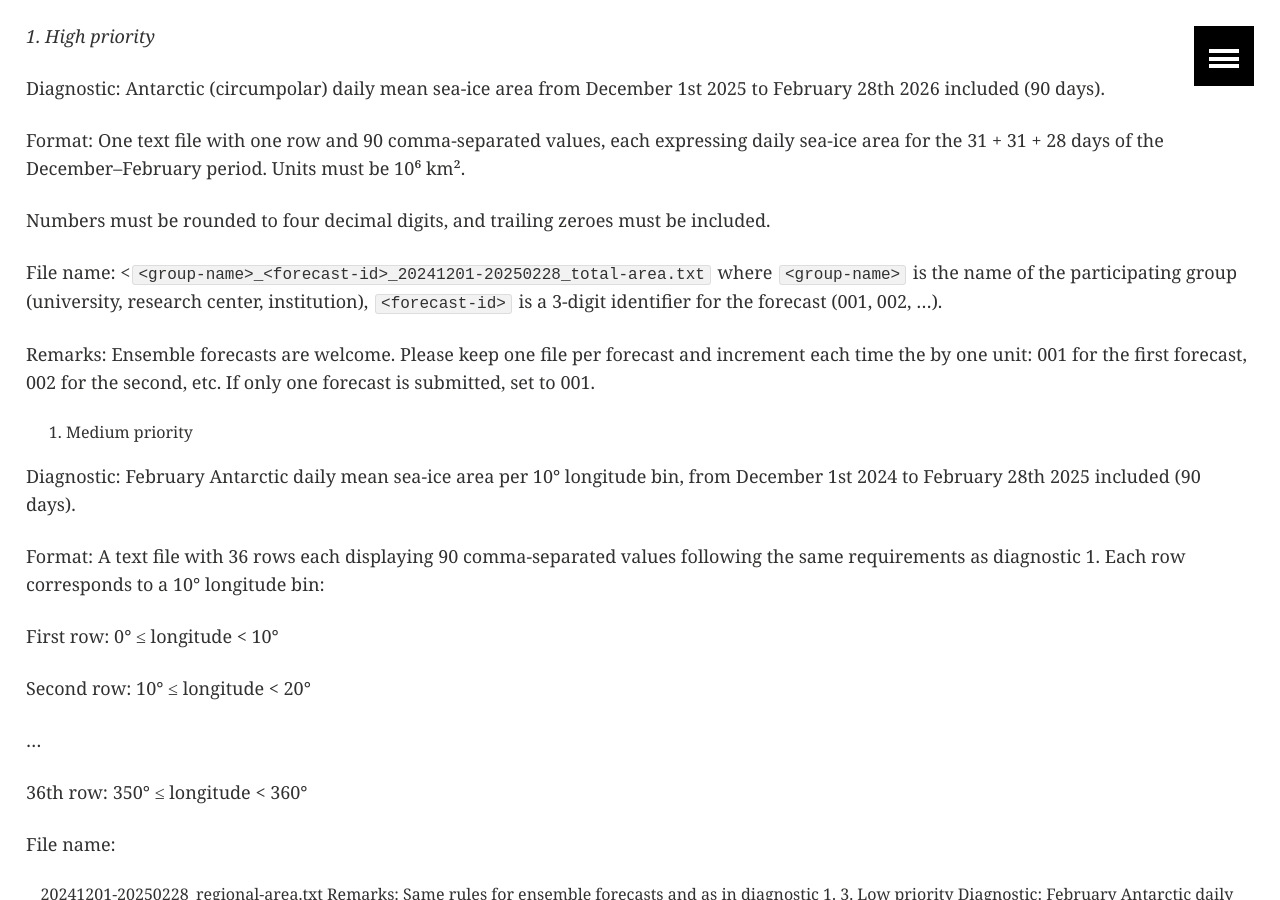
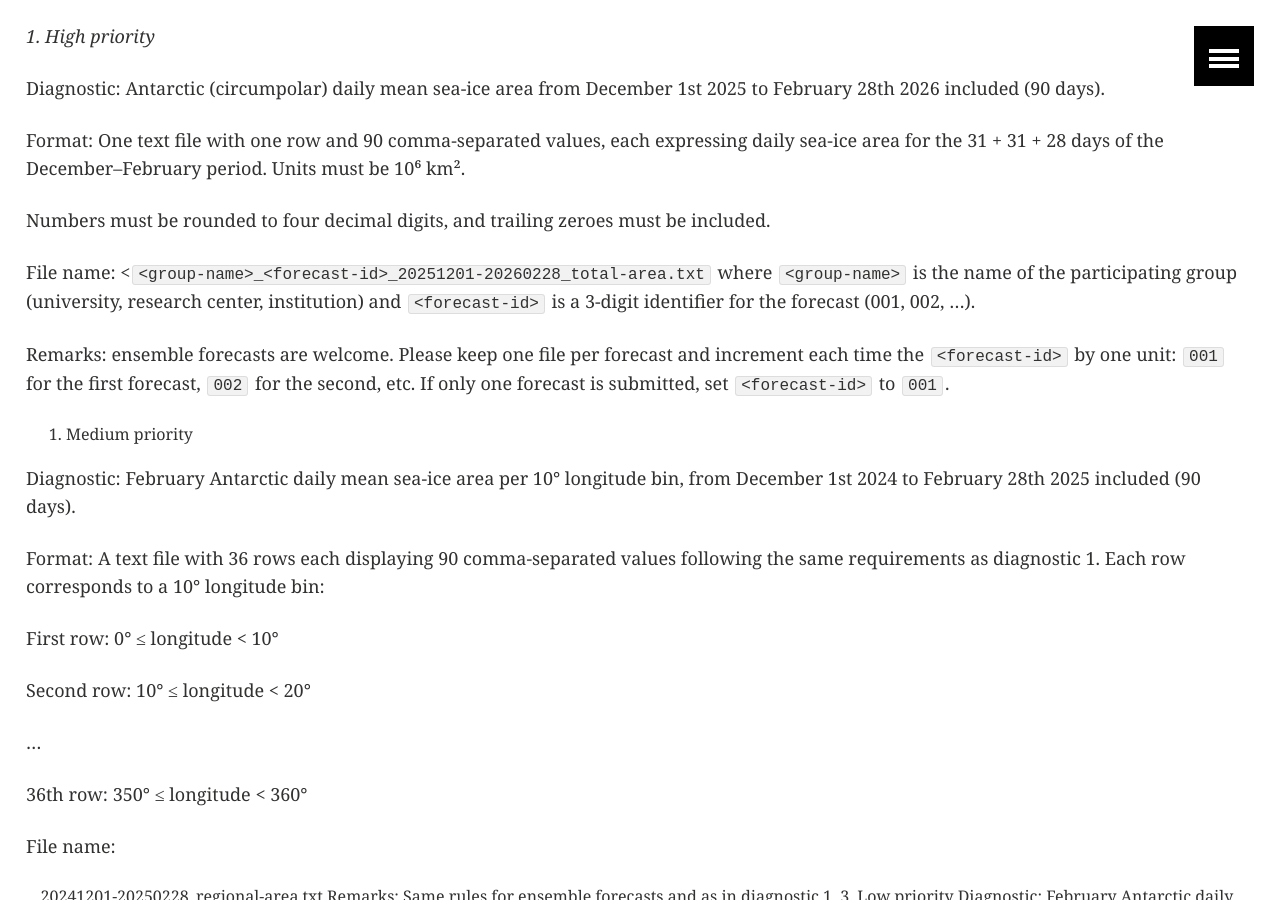
Before and after one commit to fmassonn/sipn-south.github.io, a Jekyll site: the page built from call-contributions.md, in a window 1280 px wide and 900 px high, scrolled down 892 px. Built offline with Jekyll 4.4.1, drawn with Linux system fonts in a browser that asks for light colours; our own code applies the rules of GitHub Pages for plain Markdown files.

Commit message:
Update call-contributions.md

```diff
--- a/call-contributions.md
+++ b/call-contributions.md
@@ -28,11 +28,9 @@ Units must be 10⁶ km².
 
 Numbers must be rounded to four decimal digits, and trailing zeroes must be included.
 
-File name: <`<group-name>_<forecast-id>_20241201-20250228_total-area.txt` where `<group-name>` is the name of the participating group (university, research center, institution), `<forecast-id>` is a 3-digit identifier for the forecast (001, 002, ...).
+File name: <`<group-name>_<forecast-id>_20251201-20260228_total-area.txt` where `<group-name>` is the name of the participating group (university, research center, institution) and `<forecast-id>` is a 3-digit identifier for the forecast (001, 002, ...).
 
-Remarks:
-Ensemble forecasts are welcome. Please keep one file per forecast and increment each time the <forecast-id> by one unit: 001 for the first forecast, 002 for the second, etc.
-If only one forecast is submitted, set <forecast-id> to 001.
+Remarks: ensemble forecasts are welcome. Please keep one file per forecast and increment each time the `<forecast-id>` by one unit: `001` for the first forecast, `002` for the second, etc. If only one forecast is submitted, set `<forecast-id>` to `001`.
 
 2. Medium priority
 
```
